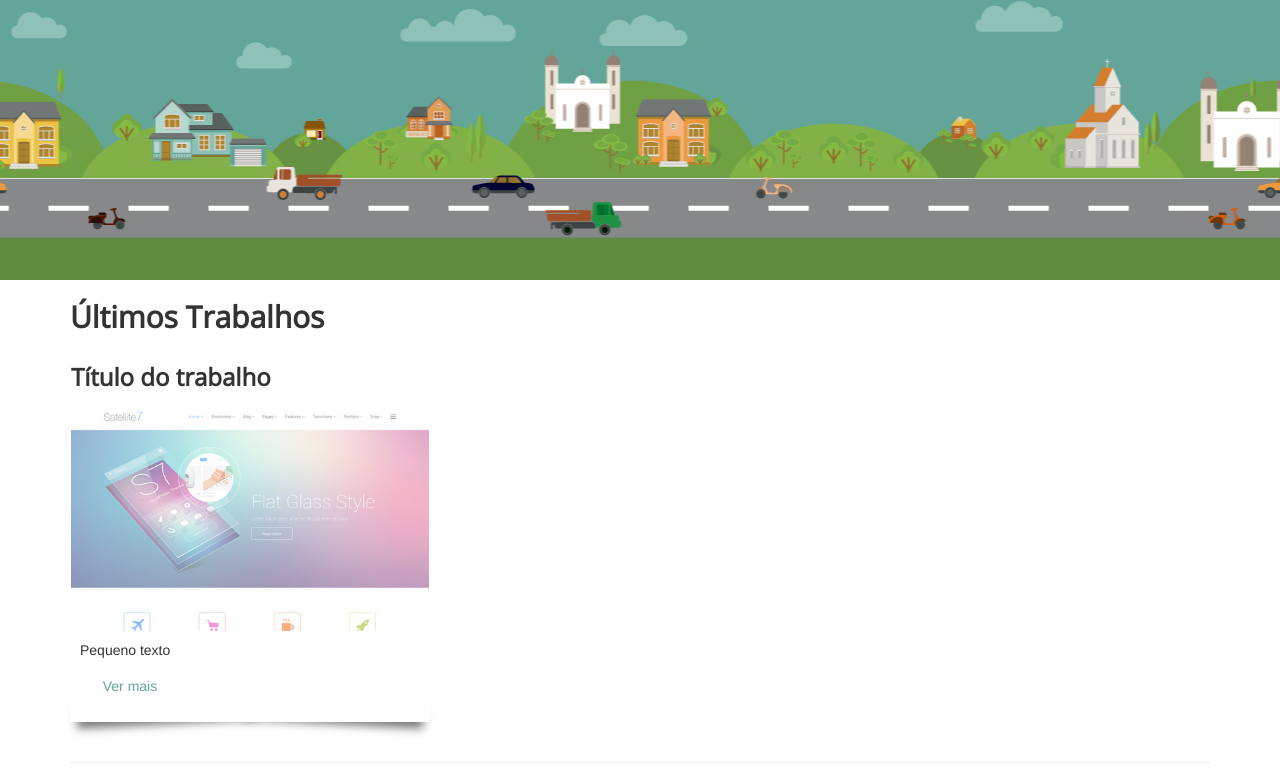
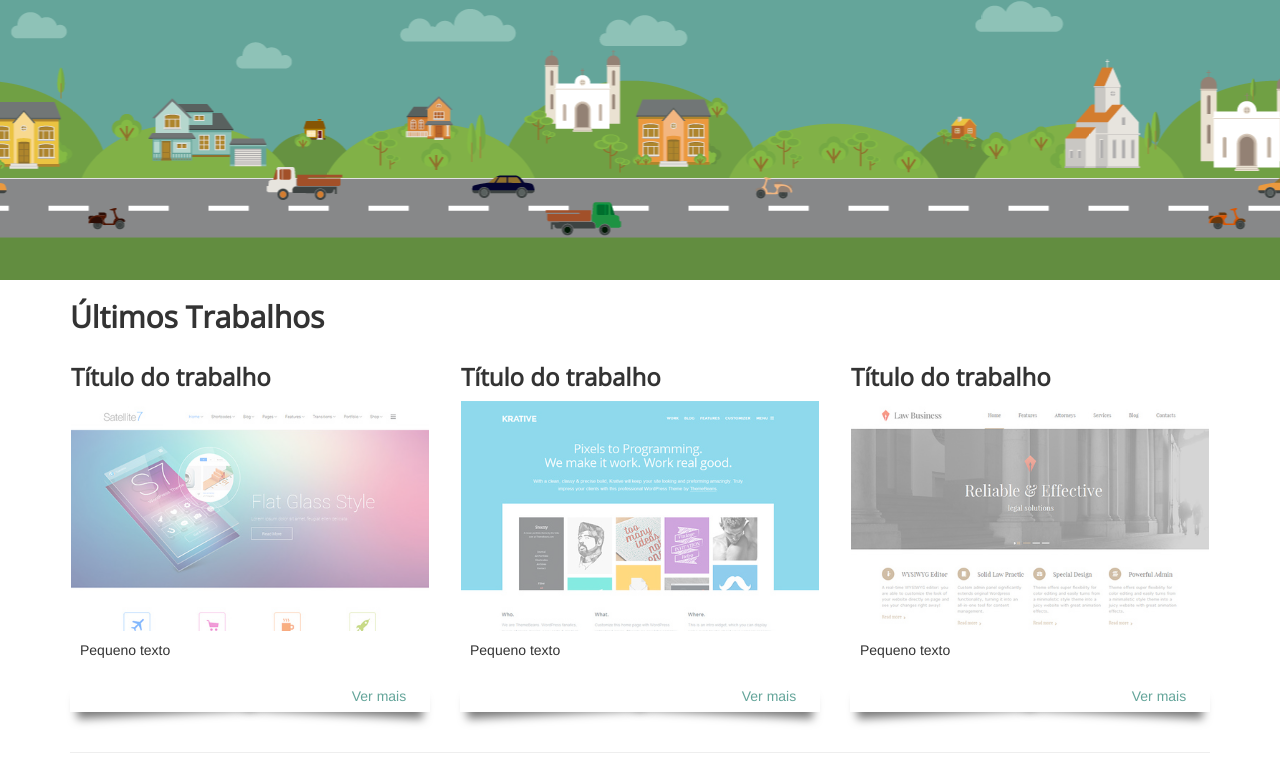
Before and after one commit to wdmeida/curso-frontend-moderno, a website: page src/index.html in a window 1280 px wide. Shown: the part 520-1290 px from the top of the page. Drawn offline with nearby package versions, Linux system fonts and the light colour scheme.

Commit message:
Finish configure of card

```diff
--- a/src/index.html
+++ b/src/index.html
@@ -61,12 +61,36 @@
             </div>
             <div class="caption card-portifolio__caption">
               <p class="card-portifolio__text">Pequeno texto</p>
-              <p><a href="#" class="card-portifolio__btn btn btn-primary" role="button">Ver mais</a></p>
             </div>
+            <a href="#" class="card-portifolio__btn btn btn-primary" role="button">Ver mais</a>
           </div>
         </div>
 
+        <div class="col-xs-12 col-sm-6 col-md-4">
+            <div class="thumbnail card-portifolio">
+              <h3 class="card-portifolio__title">Título do trabalho</h3>
+              <div class="card-portifolio__imagem">
+                <img src="./imagens/portfolio/02.jpg" alt="Texto alternativo">
+              </div>
+              <div class="caption card-portifolio__caption">
+                <p class="card-portifolio__text">Pequeno texto</p>
+              </div>
+              <a href="#" class="card-portifolio__btn btn btn-primary" role="button">Ver mais</a>
+            </div>
+          </div>
 
+          <div class="col-xs-12 col-sm-6 col-md-4">
+              <div class="thumbnail card-portifolio">
+                <h3 class="card-portifolio__title">Título do trabalho</h3>
+                <div class="card-portifolio__imagem">
+                  <img src="./imagens/portfolio/03.jpg" alt="Texto alternativo">
+                </div>
+                <div class="caption card-portifolio__caption">
+                  <p class="card-portifolio__text">Pequeno texto</p>
+                </div>
+                <a href="#" class="card-portifolio__btn btn btn-primary" role="button">Ver mais</a>
+              </div>
+            </div>
       </div> <!-- row -->
       <hr>
 
--- a/src/sass/_partials/_card-portifolio.scss
+++ b/src/sass/_partials/_card-portifolio.scss
@@ -38,13 +38,14 @@
     img {
       max-width: 100%;
       opacity: .5;
-      transition: opacity .3s linear;
+      transition: opacity .3s linear, transform 1s ease-in;
     }
   }
 
   &:hover {
     img {
       opacity: 1;
+      transform: scale(1.15) rotate(-5deg);
     }
 
     .card-portifolio__btn {
@@ -65,5 +66,8 @@
     border-radius: 0;
     width: 100px;
     transition: all .3s linear;
+    margin-left: auto;
+    position: relative;
+    top: 1px;
   }
 }
```
Also changed, not shown: src/css/main.css.
